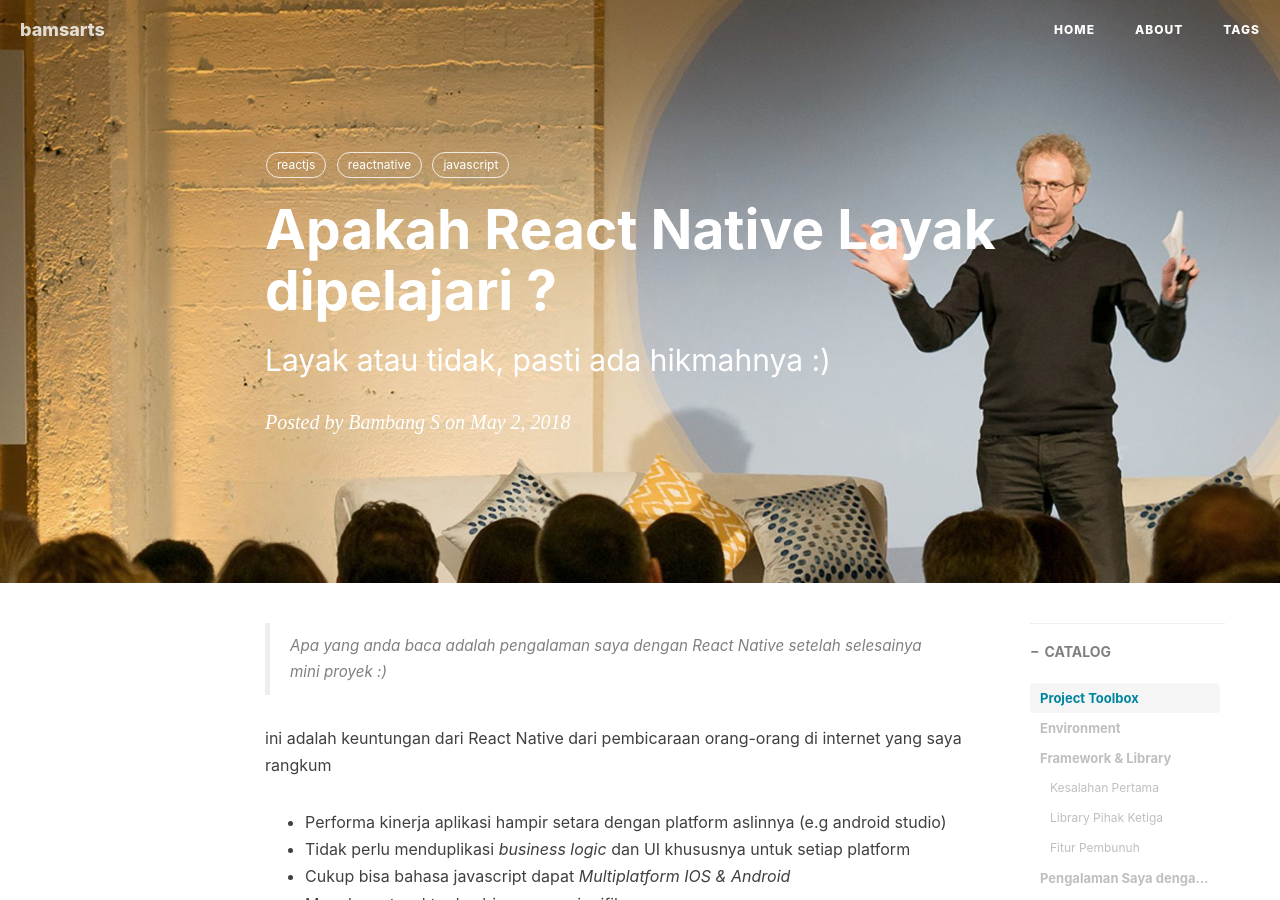
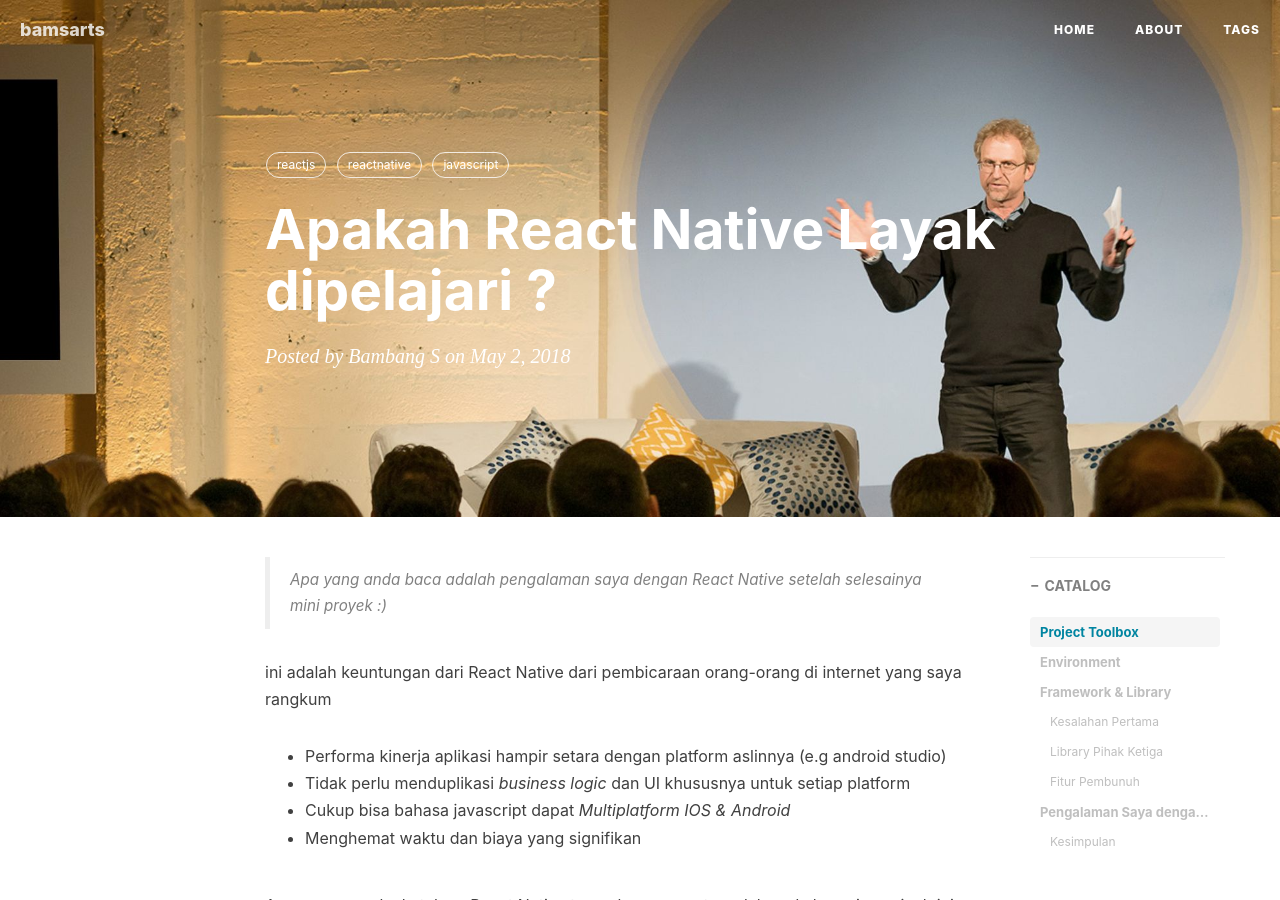
Before and after one commit to bamsarts/bamsarts.github.io, a Jekyll site: the page built from _posts/2018-02-05-Apakah-React-Native-Layak-Dipelajari.md, in a window 1280 px wide and 900 px high. Built offline with Jekyll 4.4.1, drawn with Linux system fonts in a browser that asks for light colours; nearby versions of some CDN libraries; comment, search, counter and statistics services are not loaded.

Commit message:
change subtitle

```diff
--- a/_posts/2018-02-05-Apakah-React-Native-Layak-Dipelajari.md
+++ b/_posts/2018-02-05-Apakah-React-Native-Layak-Dipelajari.md
@@ -1,7 +1,7 @@
 ---
 layout:     post
 title:      Apakah React Native Layak dipelajari ?
-subtitle:   Layak atau tidak, pasti ada hikmahnya :)
+subtitle:
 date:       2018-05-02
 author:     Bambang S
 header-img: img/Accenture-Full-Home.jpg
```
